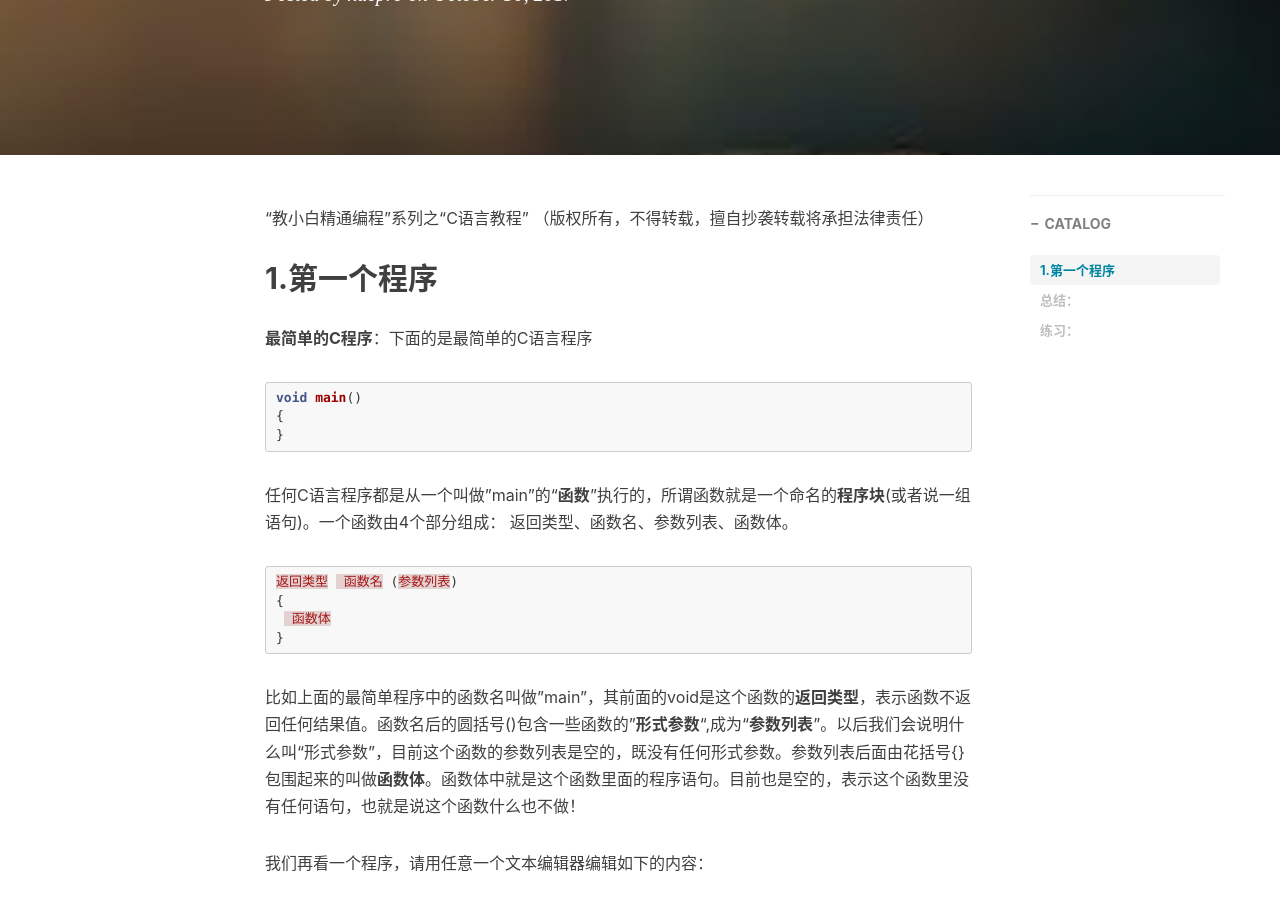
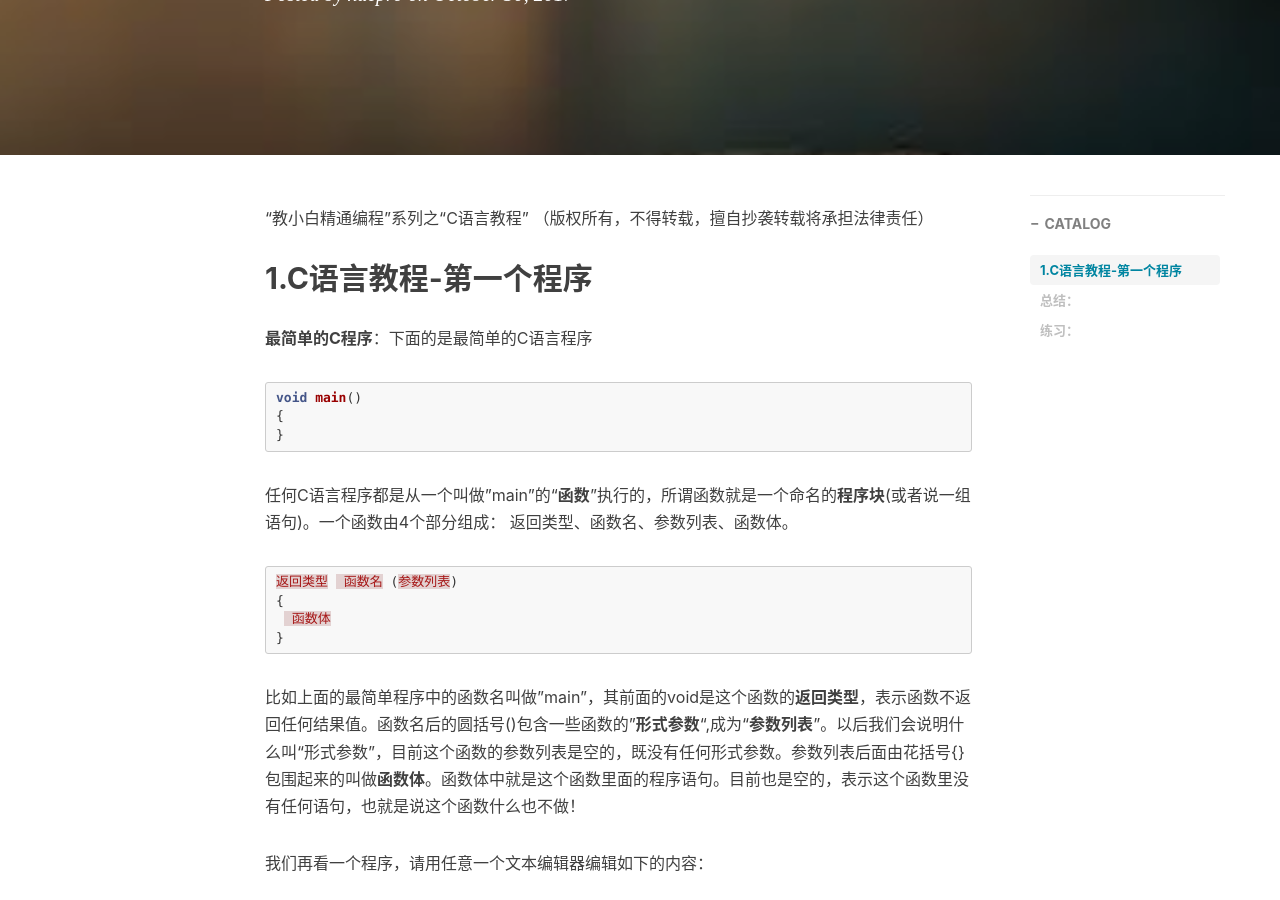
Before and after one commit to xuepro/xuepro.github.io, a Jekyll site: the page built from _posts/2017-10-30-1. C语言教程-第一个程序.md, in a window 1280 px wide and 900 px high, scrolled down 368 px. Built offline with Jekyll 4.4.1, drawn with Linux system fonts in a browser that asks for light colours; nearby versions of some CDN libraries; comment, search, counter and statistics services are not loaded.

Commit message:
Update 2017-10-30-1. C语言教程-第一个程序.md

```diff
--- a/_posts/2017-10-30-1. C语言教程-第一个程序.md
+++ b/_posts/2017-10-30-1. C语言教程-第一个程序.md
@@ -14,7 +14,7 @@ tags:
 
 “教小白精通编程”系列之“C语言教程” （版权所有，不得转载，擅自抄袭转载将承担法律责任）
 
-## 1.第一个程序
+## 1.C语言教程-第一个程序
 
 **最简单的C程序**：下面的是最简单的C语言程序
 
```
